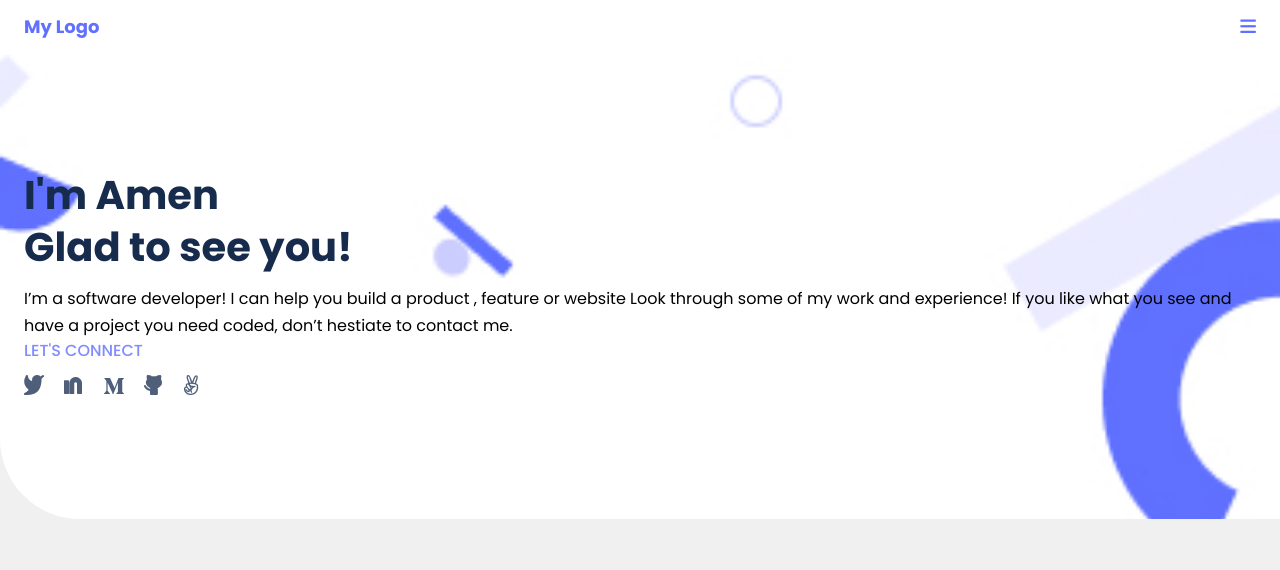
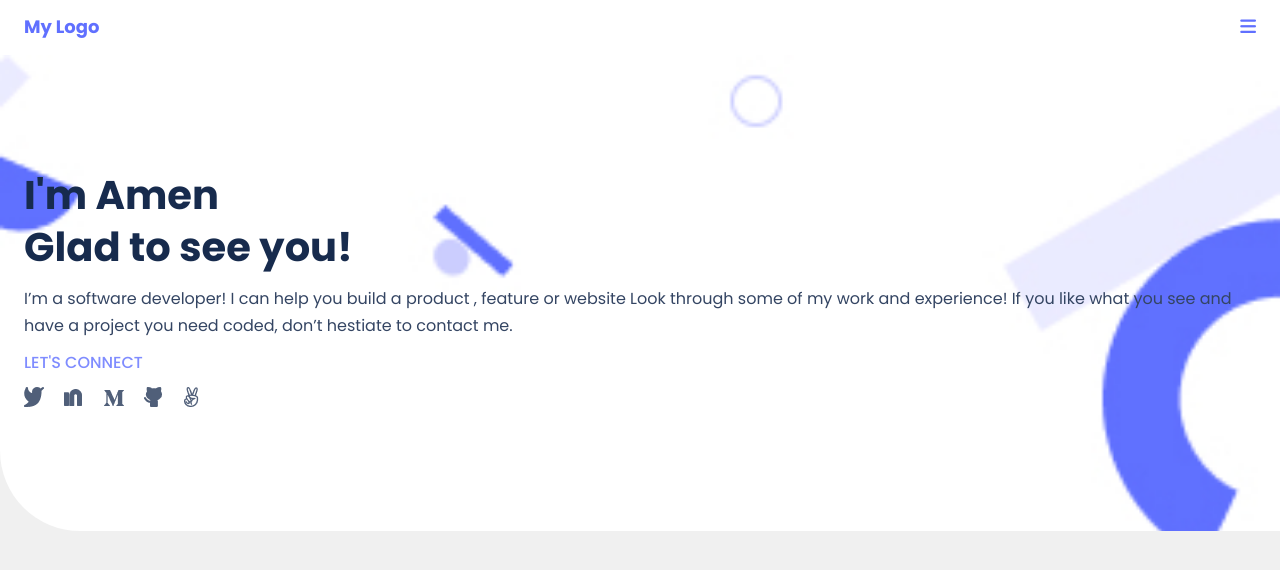
Before and after one commit to Amen-Musingarimi/Microverse-Portfolio-Project, a website: page index.html in a window 1280 px wide. Drawn offline with Linux system fonts and the light colour scheme.

Commit message:
Fix the Flexbox styles in the Home Page

```diff
--- a/index.html
+++ b/index.html
@@ -34,7 +34,7 @@
           you see and have a project you need coded, don’t hestiate to contact
           me.
         </p>
-        <section class="social-links">
+        <div class="social-links">
           <h2>LET'S CONNECT</h2>
           <div>
             <ul>
@@ -58,7 +58,7 @@
               </li>
             </ul>
           </div>
-        </section>
+        </div>
       </div>
     </section>
   </body>
--- a/style.css
+++ b/style.css
@@ -73,16 +73,19 @@
 }
 
 /* -- -------------------------------Styling the Home Page---------------------------------- -- */
+.home-page-details {
+  display: flex;
+  flex-direction: column;
+  justify-content: center;
+  align-items: flex-start;
+  margin: 0 24px;
+}
 
 .main-page {
   background: url('images/background-header.jpg');
   background-repeat: no-repeat;
   background-size: cover;
   border-bottom-left-radius: 80px;
-}
-
-.home-page-details {
-  margin: 0 24px;
 }
 
 h1 {
@@ -93,10 +96,10 @@
   padding: 114px 0 12px;
 }
 
-.about-me-text p {
+.about-me-text {
   font-weight: 400;
   color: var(--color-dark-variant);
-  margin: 0 0 12px;
+  padding-bottom: 12px;
 }
 
 /* Styling the social media icons */
```
